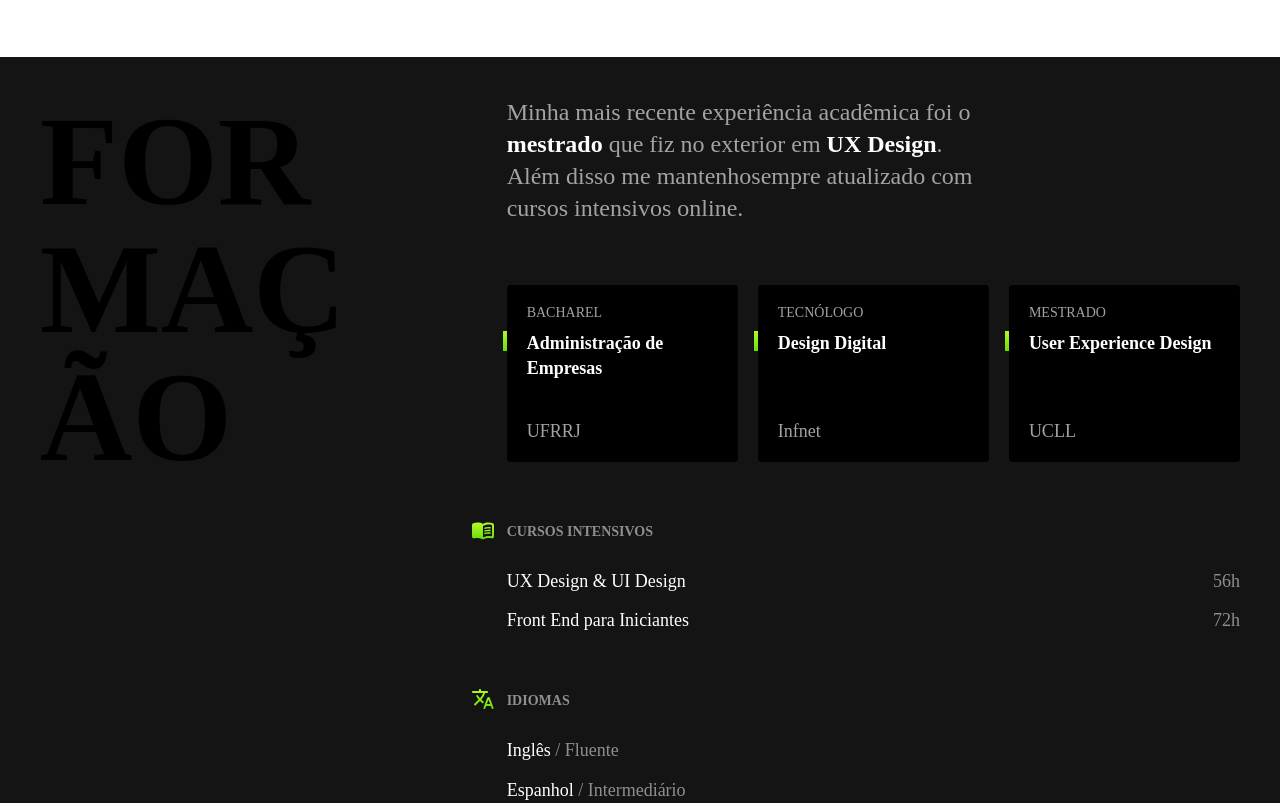
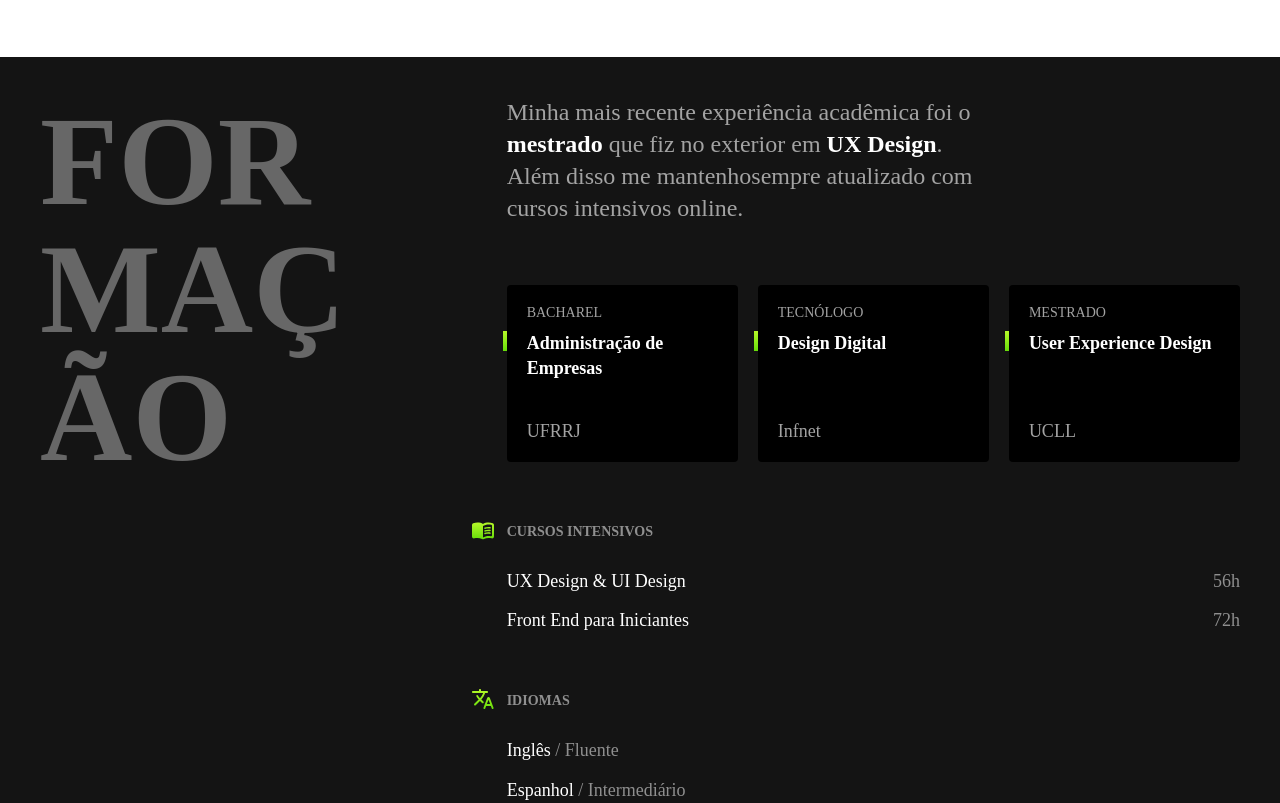
Before and after one commit to WitteVieira/WitteVieira.github.io, a plain HTML site: page index.html in a window 1280 px wide. Shown: the part 1398-2201 px from the top of the page. Drawn offline with Linux system fonts and the light colour scheme.

Commit message:
ajuste de cor em FORMAÇÃO

```diff
--- a/css/formacao.css
+++ b/css/formacao.css
@@ -25,7 +25,7 @@
 }
 
 .formacao .subtitulo {
-  color: #000000;
+  color: #676767;
   max-width: 5ch;
 }
 
```
